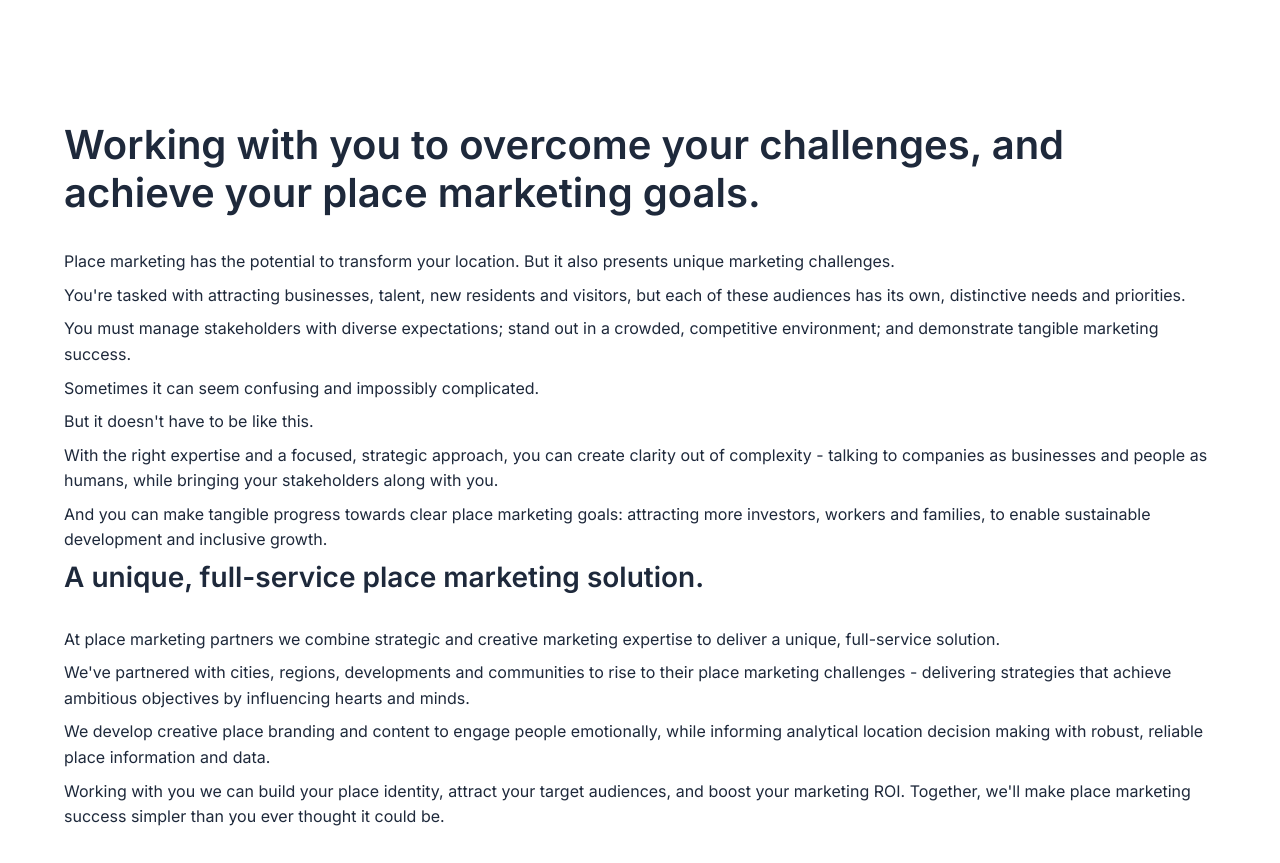
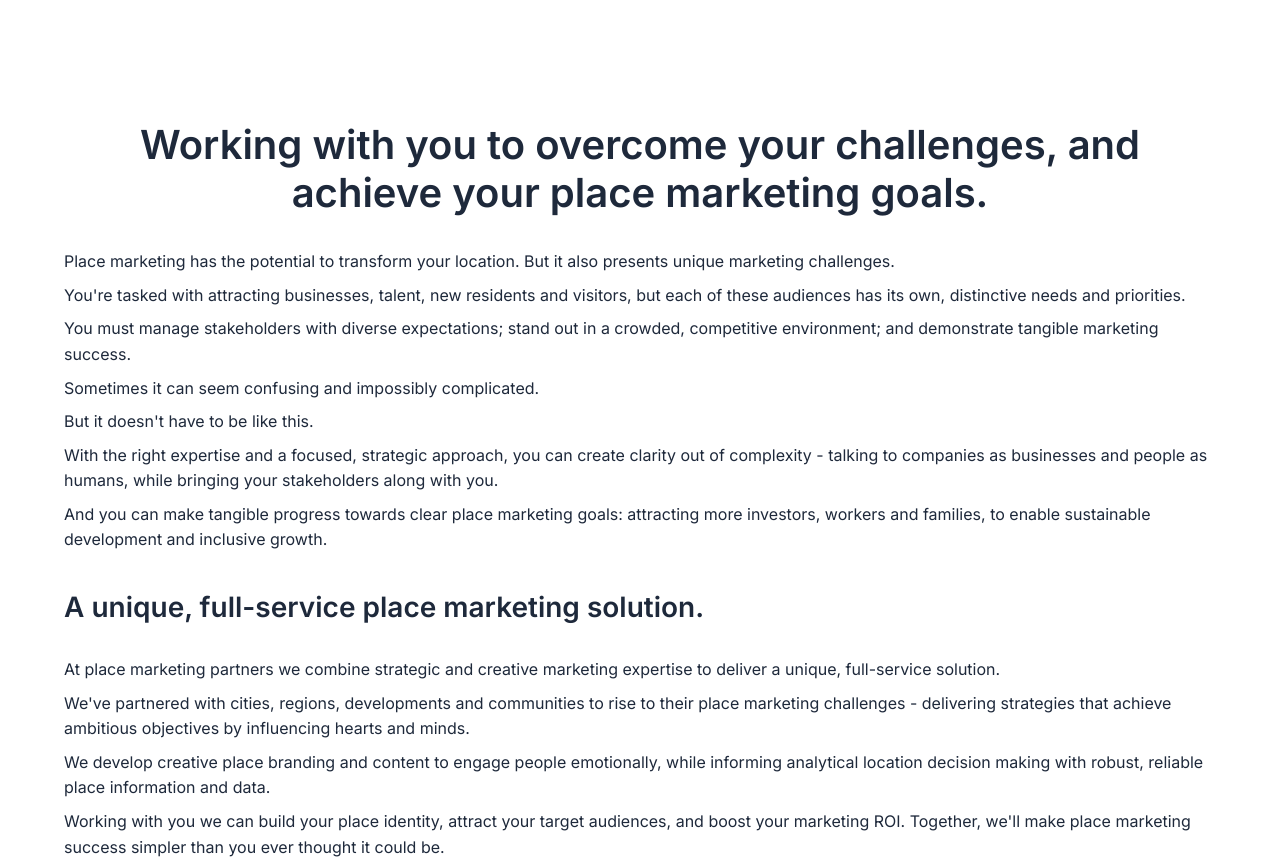
Before and after one commit to pmpsites/pmp, a plain HTML site: page index.html in a window 1280 px wide. Shown: the part 720-1583 px from the top of the page. Drawn offline with Linux system fonts and the light colour scheme.

Commit message:
Nick last mo tweeks

```diff
--- a/css/styles.css
+++ b/css/styles.css
@@ -52,11 +52,13 @@ h1 {
 h2 {
     font-size: clamp(1.5rem, 4vw, 2.5rem);
     font-weight: 600;
+    text-align: center;
 }
 
 h3 {
     font-size: clamp(1.25rem, 3vw, 1.75rem);
     font-weight: 600;
+    margin-top: 2.4rem;
 }
 
 p {
```
